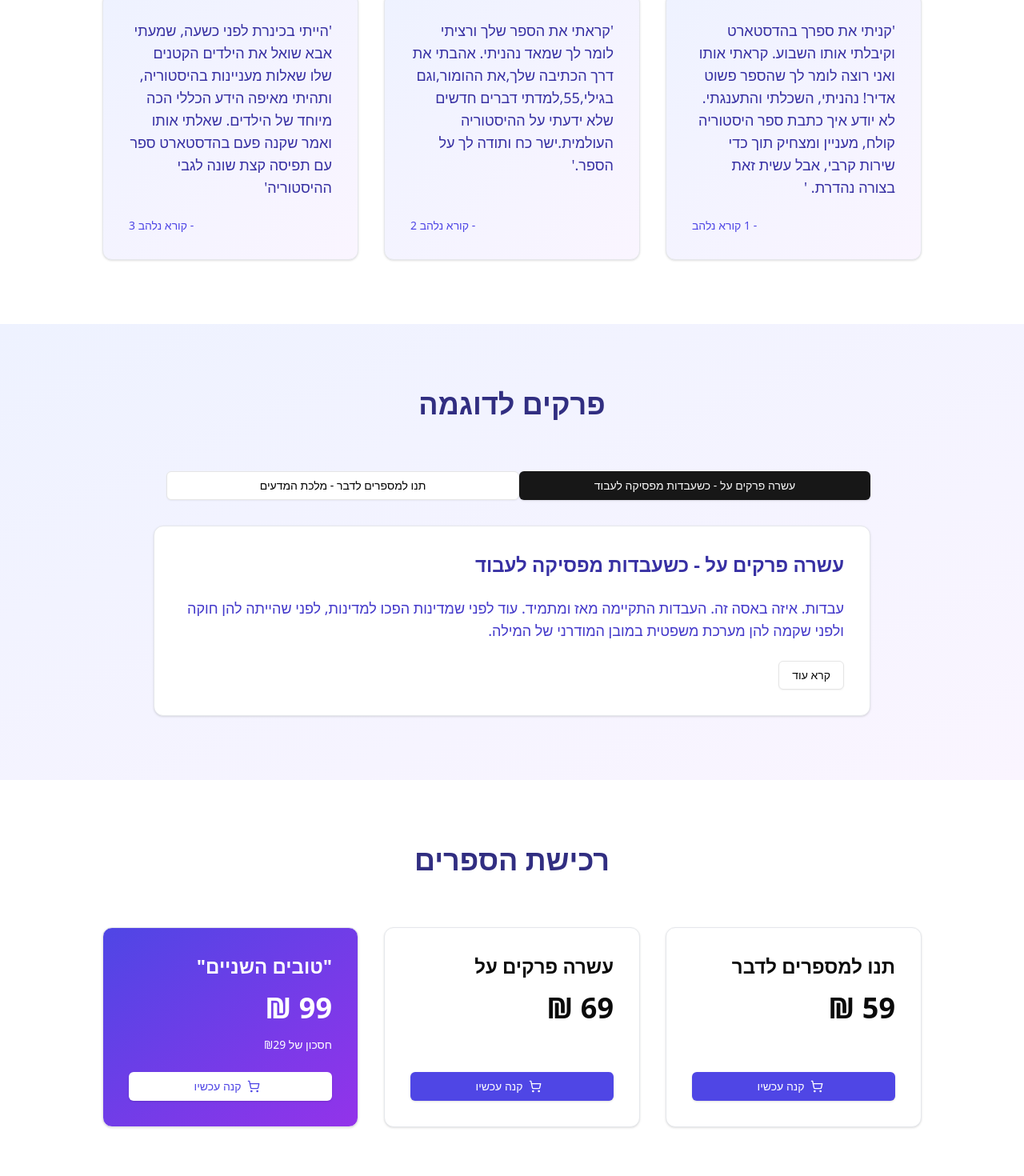
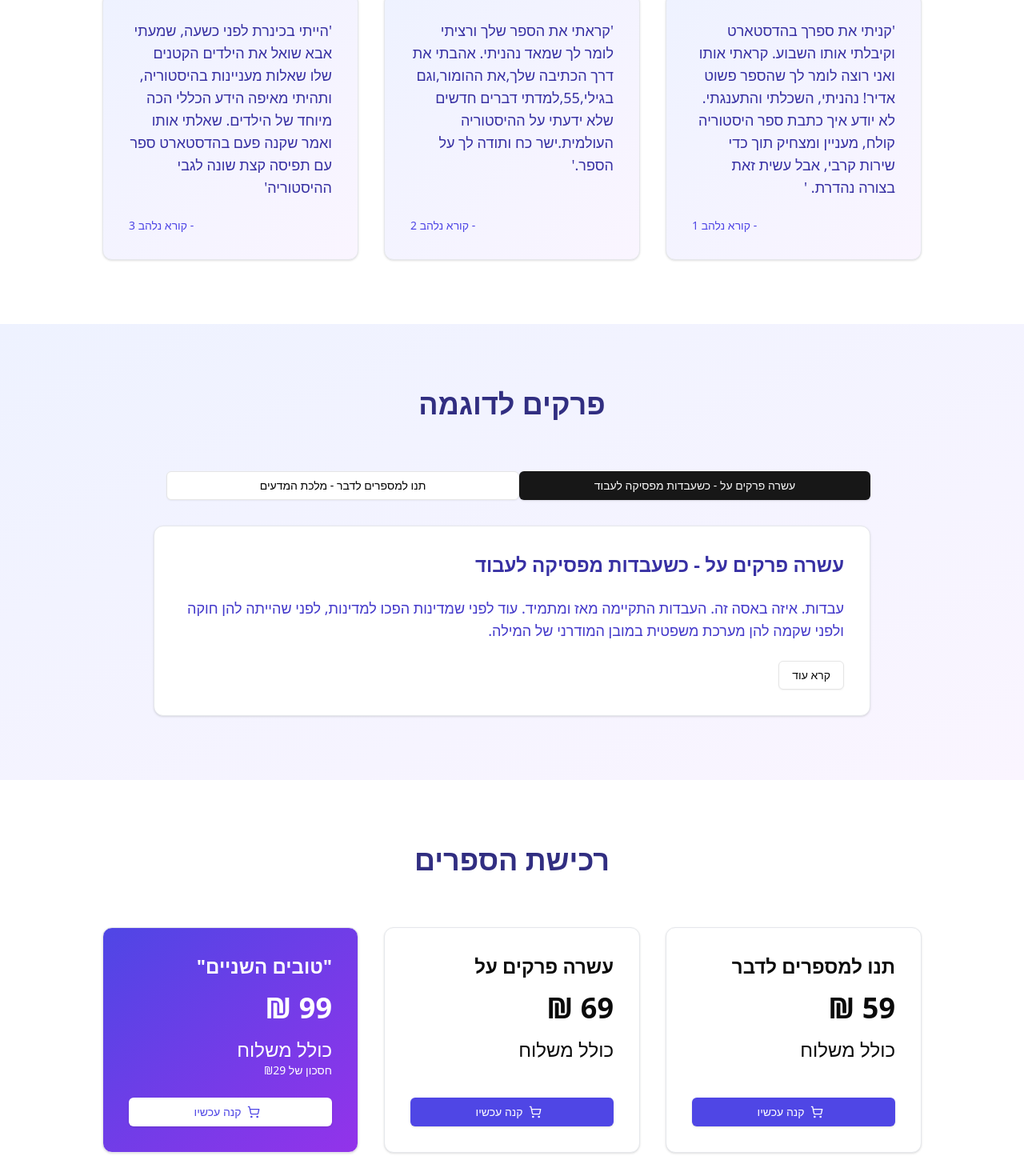
Before and after one commit to RoiGerber/booksite, a Next.js app: page / in a window 1280 px wide. Shown: the part 2319-3789 px from the top of the page at 80% size. Built offline with nearby package versions, Linux system fonts and the light colour scheme.

Commit message:
rices with shipping

```diff
--- a/src/app/page.js
+++ b/src/app/page.js
@@ -97,7 +97,8 @@ function BookPage({ book, onBack, onAddToCart }) {
           <div>
             <h1 className="text-4xl font-bold text-indigo-900 mb-2">{book.title}</h1>
             <p className="text-xl text-indigo-700 mb-4">מאת {book.author}</p>
-            <p className="text-3xl font-bold text-indigo-900 mb-6">₪{book.price}</p>
+            <p className="text-3xl font-bold text-indigo-900">₪{book.price}</p>
+            <p className="text-1xl  text-indigo-900  mb-6">כולל משלוח</p>
             <p className="text-gray-700 mb-6">{book.description}</p>
 
             {/* Add to Cart Section */}
@@ -720,7 +721,7 @@ function OrderConfirmation({ onReturnHome }) {
 
 function RecommendationsSection() {
   const recommendations = [
-    { text: "קניתי את ספרך בהדסטארט וקיבלתי אותו השבוע. קראתי אותו ואני רוצה לומר לך שהספר פשוט אדיר! נהניתי, השכלתי והתענגתי. לא יודע איך כתבת ספר היסטוריה קולח, מעניין ומצחיק תוך כדי שירות קרבי, אבל עשית זאת בצורה נהדרת. ", author: "1 קורא נלהב" },
+    { text: "קניתי את ספרך בהדסטארט וקיבלתי אותו השבוע. קראתי אותו ואני רוצה לומר לך שהספר פשוט אדיר! נהניתי, השכלתי והתענגתי. לא יודע איך כתבת ספר היסטוריה קולח, מעניין ומצחיק תוך כדי שירות קרבי, אבל עשית זאת בצורה נהדרת. ", author: "קורא נלהב 1" },
     { text: "קראתי את הספר שלך ורציתי לומר לך שמאד נהניתי. אהבתי את דרך הכתיבה שלך,את ההומור,וגם בגילי,55,למדתי דברים חדשים שלא ידעתי על ההיסטוריה העולמית.ישר כח ותודה לך על הספר.", author: "קורא נלהב 2" },
     { text: "הייתי בכינרת לפני כשעה, שמעתי אבא שואל את הילדים הקטנים שלו שאלות מעניינות בהיסטוריה, ותהיתי מאיפה הידע הכללי הכה מיוחד של הילדים. שאלתי אותו ואמר שקנה פעם בהדסטארט ספר עם תפיסה קצת שונה לגבי ההיסטוריה", author: "קורא נלהב 3" },
   ]
@@ -844,6 +845,7 @@ function PurchaseSection({ onBookSelect }) {
                   <div>
                     <h3 className="text-2xl font-semibold mb-4">{item.title}</h3>
                     <p className="text-4xl font-bold mb-4">{item.price} &#8362;</p>
+                    <p className="text-2xl"> כולל משלוח</p>
                     {item.discount && <p className="mb-6 text-sm">{item.discount}</p>}
                   </div>
                   <Button
```
